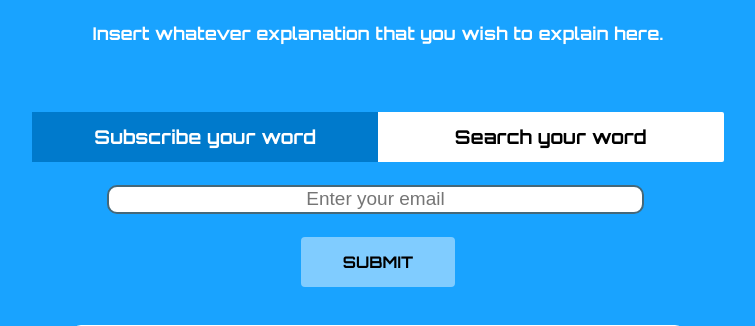
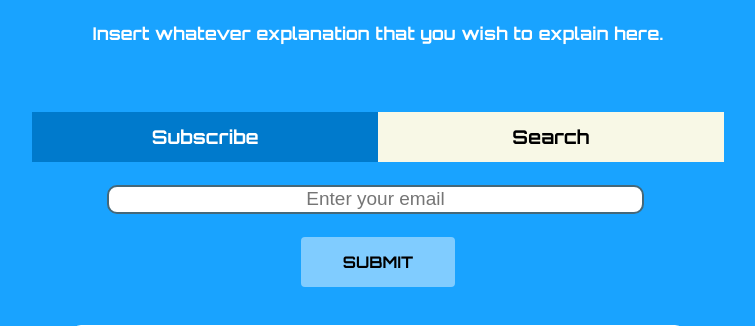
Before and after one commit to SethRubin/EngHack, a Flask app: page / in a window 1280 px wide. Shown: the top 326 px of the page, without its empty margins (270-1025 px from the left). Run offline with Flask 2, Linux system fonts and the light colour scheme; some libraries are stand-ins or nearby versions.

Commit message:
Merge remote-tracking branch 'origin/master'
Conflicts:
	template/index.html

```diff
--- a/static/css/frontpage.css
+++ b/static/css/frontpage.css
@@ -53,7 +53,7 @@ div.selected:active{
     background-color:#5CADFF;
 }
 
-div.rightselection
+div.rightselection{
     border-radius:2px;
     float:right;
     width:50%;
--- a/template/index.html
+++ b/template/index.html
@@ -2,7 +2,7 @@
     <head>
         <link href='http://fonts.googleapis.com/css?family=Orbitron:400,700' rel='stylesheet' type='text/css'>
 
-        <link rel="stylesheet" type="text/css" href="../static/css/dc.css" media="screen" />
+        <link rel="stylesheet" type="text/css" href="{{ url_for('static', filename='css/dc.css') }}" media="screen" />
         <link rel="stylesheet" type="text/css"
             href="{{ url_for('static', filename='css/frontpage.css') }}">
     </head>
@@ -14,13 +14,13 @@
             <div class = "selection">
                 <div class= "leftselection">
                     <div class = "selected">
-                        Subscribe your word
+                        Subscribe
                     </div>
                 </div>
 
                 <div class = "rightselection">
                     <div class = "unselected">
-                        Search your word
+                        Search
                     </div>
                 </div>
             </div>
@@ -55,8 +55,8 @@
             </div>
         </div>
 
-        <script src="../static/js/d3.js" charset="utf-8"></script>
-        <script src="../static/js/crossfilter.js"></script>
+        <script src="{{ url_for('static', filename='js/d3.js') }}" charset="utf-8"></script>
+        <script src="{{ url_for('static', filename='js/crossfilter.js') }}"></script>
         <script src="http://cdnjs.cloudflare.com/ajax/libs/dc/1.7.0/dc.js" charset="utf-8"></script>
 
         <script src= "{{ url_for('static', filename='js/jquery-1.11.3.min.js') }}"></script>
```
